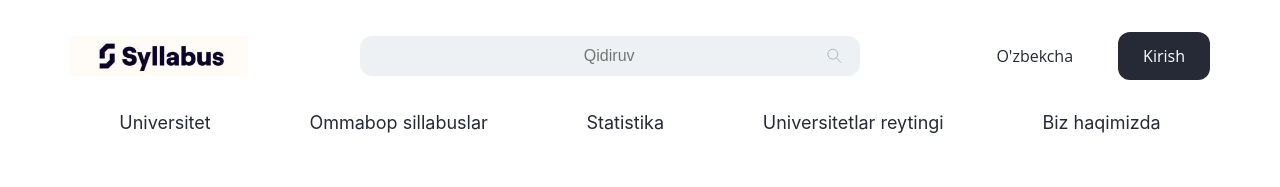
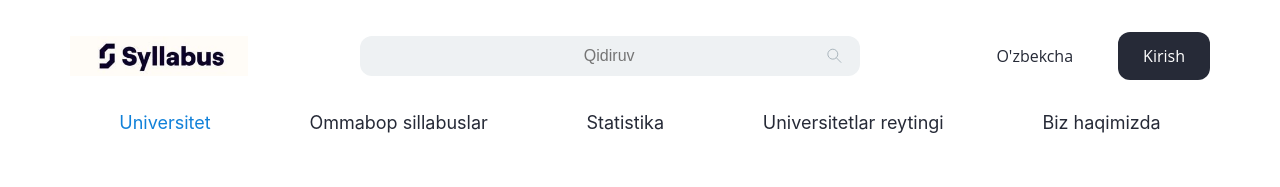
Before and after one commit to Asilbek-Bekmurodov/syllabus, a React (Create React App) app: page / in a window 1280 px wide. In both pictures the pointer is over the element "Universitet". Shown: the top 187 px of the page. Built offline with nearby package versions, Linux system fonts and the light colour scheme.

Commit message:
fix: footer

```diff
--- a/src/components/navbar/navbar.module.scss
+++ b/src/components/navbar/navbar.module.scss
@@ -95,6 +95,9 @@
         font-size: 18px;
         color: #262a37;
         cursor: pointer;
+        &:hover {
+          color: #1181d9;
+        }
       }
     }
   }
```
